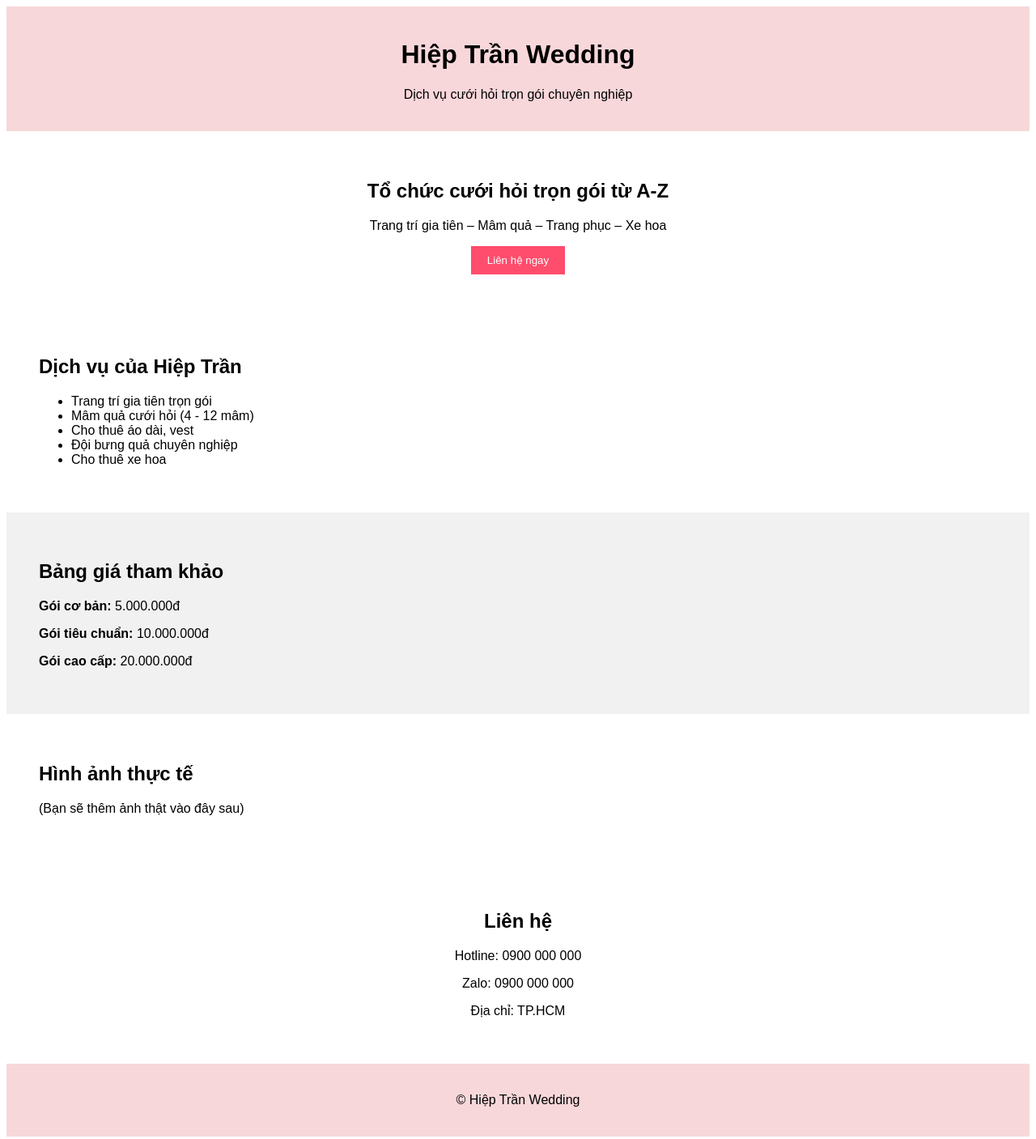
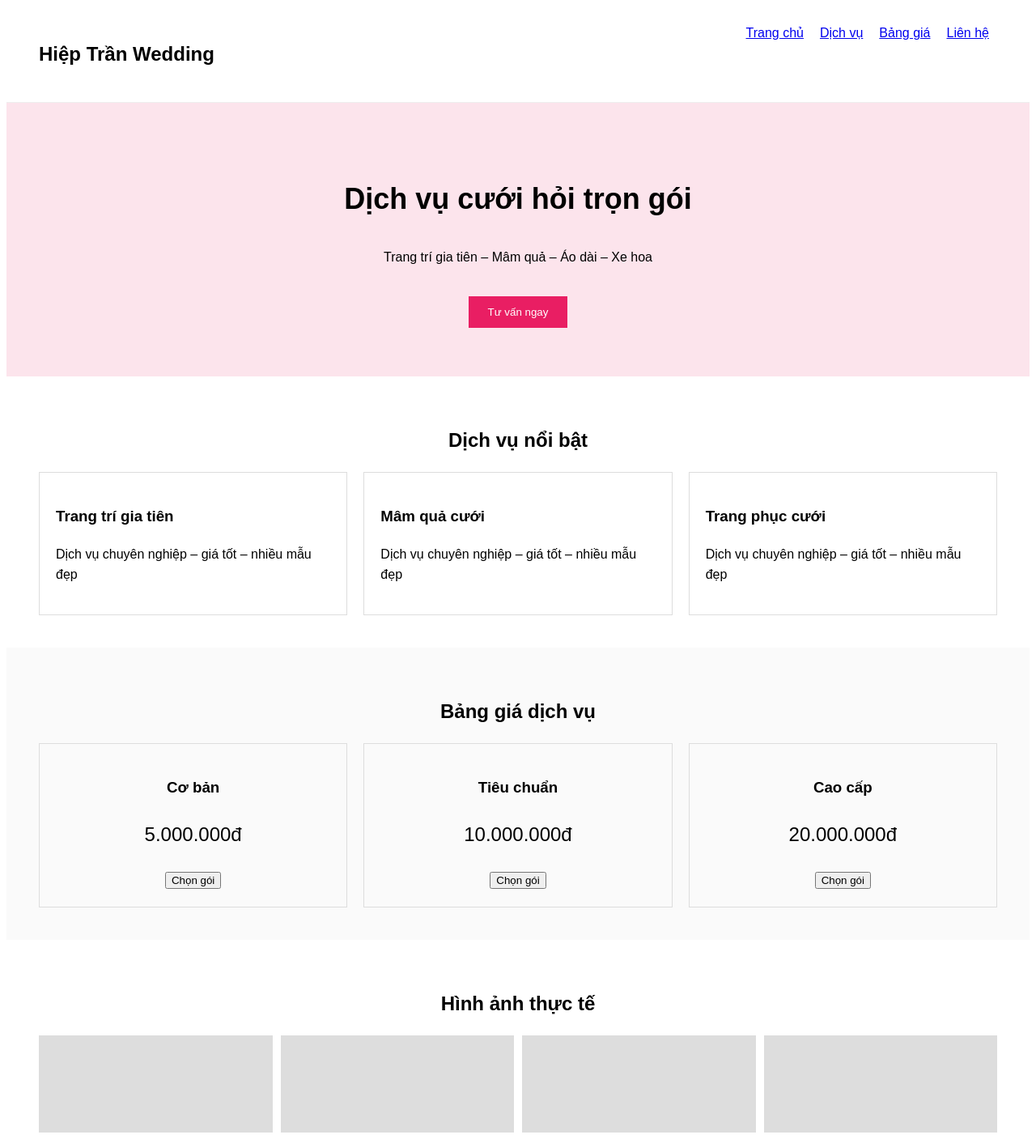
Before and after one commit to Lehoan1404/hieptran-wedding, a React (Vite) app: page / in a window 1280 px wide. Shown: the top 1407 px of the page at 81% size. Built offline with nearby package versions, Linux system fonts and the light colour scheme.

Commit message:
Update App.jsx

```diff
--- a/App.jsx
+++ b/App.jsx
@@ -2,58 +2,79 @@ import React from "react";
 
 export default function HiepTranWedding() {
   return (
-    <div style={{fontFamily:'sans-serif'}}>
+    <div style={{ fontFamily: "sans-serif", lineHeight: 1.6 }}>
       {/* Header */}
-      <header style={{background:'#f8d7da', padding:'20px', textAlign:'center'}}>
-        <h1>Hiệp Trần Wedding</h1>
-        <p>Dịch vụ cưới hỏi trọn gói chuyên nghiệp</p>
+      <header style={{ display: "flex", justifyContent: "space-between", padding: "20px 40px", borderBottom: "1px solid #eee" }}>
+        <h2>Hiệp Trần Wedding</h2>
+        <nav>
+          <a href="#" style={{ margin: 10 }}>Trang chủ</a>
+          <a href="#" style={{ margin: 10 }}>Dịch vụ</a>
+          <a href="#" style={{ margin: 10 }}>Bảng giá</a>
+          <a href="#" style={{ margin: 10 }}>Liên hệ</a>
+        </nav>
       </header>
 
       {/* Banner */}
-      <section style={{padding:'40px', textAlign:'center'}}>
-        <h2>Tổ chức cưới hỏi trọn gói từ A-Z</h2>
-        <p>Trang trí gia tiên – Mâm quả – Trang phục – Xe hoa</p>
-        <button style={{padding:'10px 20px', background:'#ff4d6d', color:'#fff', border:'none'}}>Liên hệ ngay</button>
+      <section style={{ background: "#fce4ec", padding: "60px", textAlign: "center" }}>
+        <h1 style={{ fontSize: 36 }}>Dịch vụ cưới hỏi trọn gói</h1>
+        <p>Trang trí gia tiên – Mâm quả – Áo dài – Xe hoa</p>
+        <button style={{ marginTop: 20, padding: "12px 24px", background: "#e91e63", color: "white", border: "none" }}>
+          Tư vấn ngay
+        </button>
       </section>
 
       {/* Services */}
-      <section style={{padding:'40px'}}>
-        <h2>Dịch vụ của Hiệp Trần</h2>
-        <ul>
-          <li>Trang trí gia tiên trọn gói</li>
-          <li>Mâm quả cưới hỏi (4 - 12 mâm)</li>
-          <li>Cho thuê áo dài, vest</li>
-          <li>Đội bưng quả chuyên nghiệp</li>
-          <li>Cho thuê xe hoa</li>
-        </ul>
+      <section style={{ padding: 40 }}>
+        <h2 style={{ textAlign: "center" }}>Dịch vụ nổi bật</h2>
+        <div style={{ display: "flex", gap: 20, marginTop: 20 }}>
+          {["Trang trí gia tiên", "Mâm quả cưới", "Trang phục cưới"].map((item, i) => (
+            <div key={i} style={{ flex: 1, border: "1px solid #ddd", padding: 20 }}>
+              <h3>{item}</h3>
+              <p>Dịch vụ chuyên nghiệp – giá tốt – nhiều mẫu đẹp</p>
+            </div>
+          ))}
+        </div>
       </section>
 
       {/* Pricing */}
-      <section style={{padding:'40px', background:'#f1f1f1'}}>
-        <h2>Bảng giá tham khảo</h2>
-        <div>
-          <p><strong>Gói cơ bản:</strong> 5.000.000đ</p>
-          <p><strong>Gói tiêu chuẩn:</strong> 10.000.000đ</p>
-          <p><strong>Gói cao cấp:</strong> 20.000.000đ</p>
+      <section style={{ padding: 40, background: "#fafafa" }}>
+        <h2 style={{ textAlign: "center" }}>Bảng giá dịch vụ</h2>
+        <div style={{ display: "flex", gap: 20, marginTop: 20 }}>
+          {[{
+            name: "Cơ bản", price: "5.000.000đ"
+          }, {
+            name: "Tiêu chuẩn", price: "10.000.000đ"
+          }, {
+            name: "Cao cấp", price: "20.000.000đ"
+          }].map((p, i) => (
+            <div key={i} style={{ flex: 1, border: "1px solid #ddd", padding: 20, textAlign: "center" }}>
+              <h3>{p.name}</h3>
+              <p style={{ fontSize: 24 }}>{p.price}</p>
+              <button>Chọn gói</button>
+            </div>
+          ))}
         </div>
       </section>
 
       {/* Gallery */}
-      <section style={{padding:'40px'}}>
-        <h2>Hình ảnh thực tế</h2>
-        <p>(Bạn sẽ thêm ảnh thật vào đây sau)</p>
+      <section style={{ padding: 40 }}>
+        <h2 style={{ textAlign: "center" }}>Hình ảnh thực tế</h2>
+        <div style={{ display: "grid", gridTemplateColumns: "repeat(4,1fr)", gap: 10, marginTop: 20 }}>
+          {[1,2,3,4,5,6,7,8].map(i => (
+            <div key={i} style={{ background: "#ddd", height: 120 }}></div>
+          ))}
+        </div>
       </section>
 
       {/* Contact */}
-      <section style={{padding:'40px', textAlign:'center'}}>
-        <h2>Liên hệ</h2>
+      <section style={{ padding: 40, textAlign: "center", background: "#fce4ec" }}>
+        <h2>Liên hệ ngay</h2>
         <p>Hotline: 0900 000 000</p>
         <p>Zalo: 0900 000 000</p>
-        <p>Địa chỉ: TP.HCM</p>
       </section>
 
       {/* Footer */}
-      <footer style={{background:'#f8d7da', padding:'20px', textAlign:'center'}}>
+      <footer style={{ textAlign: "center", padding: 20 }}>
         <p>© Hiệp Trần Wedding</p>
       </footer>
     </div>
```
